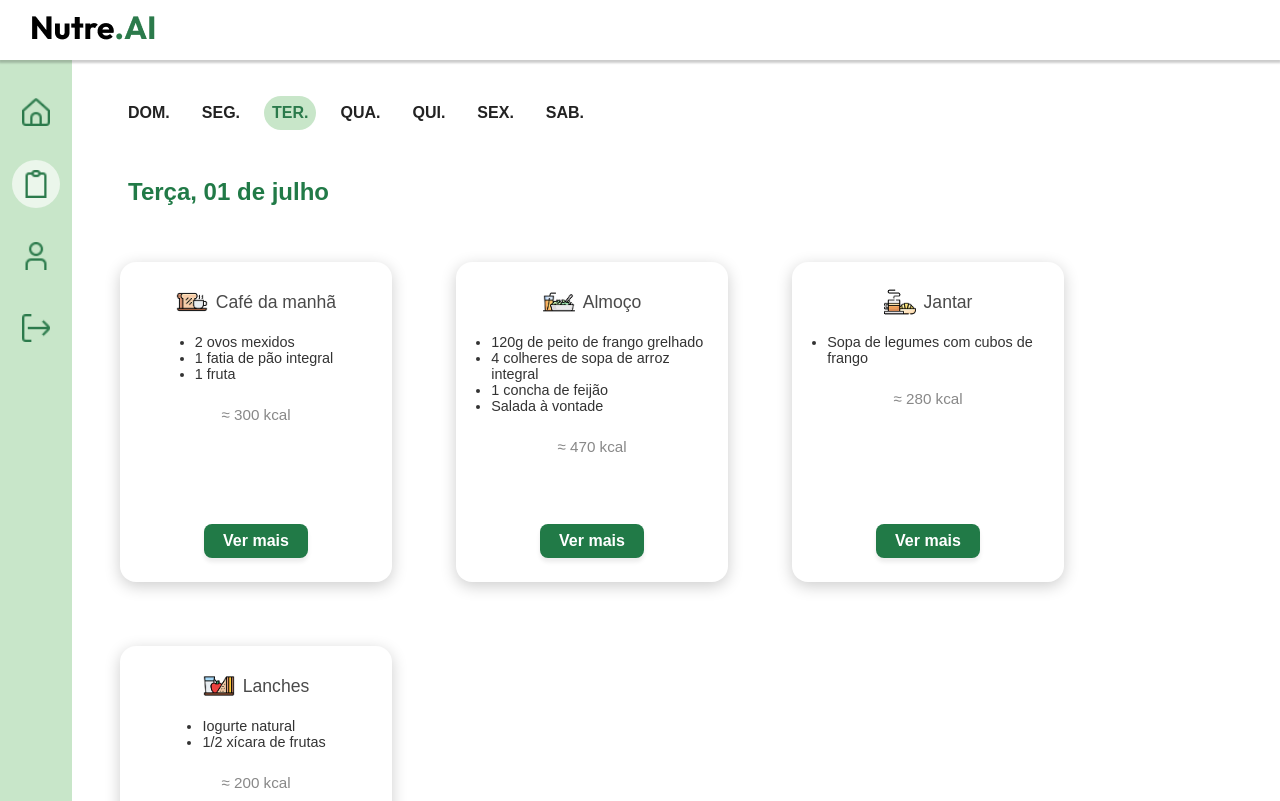
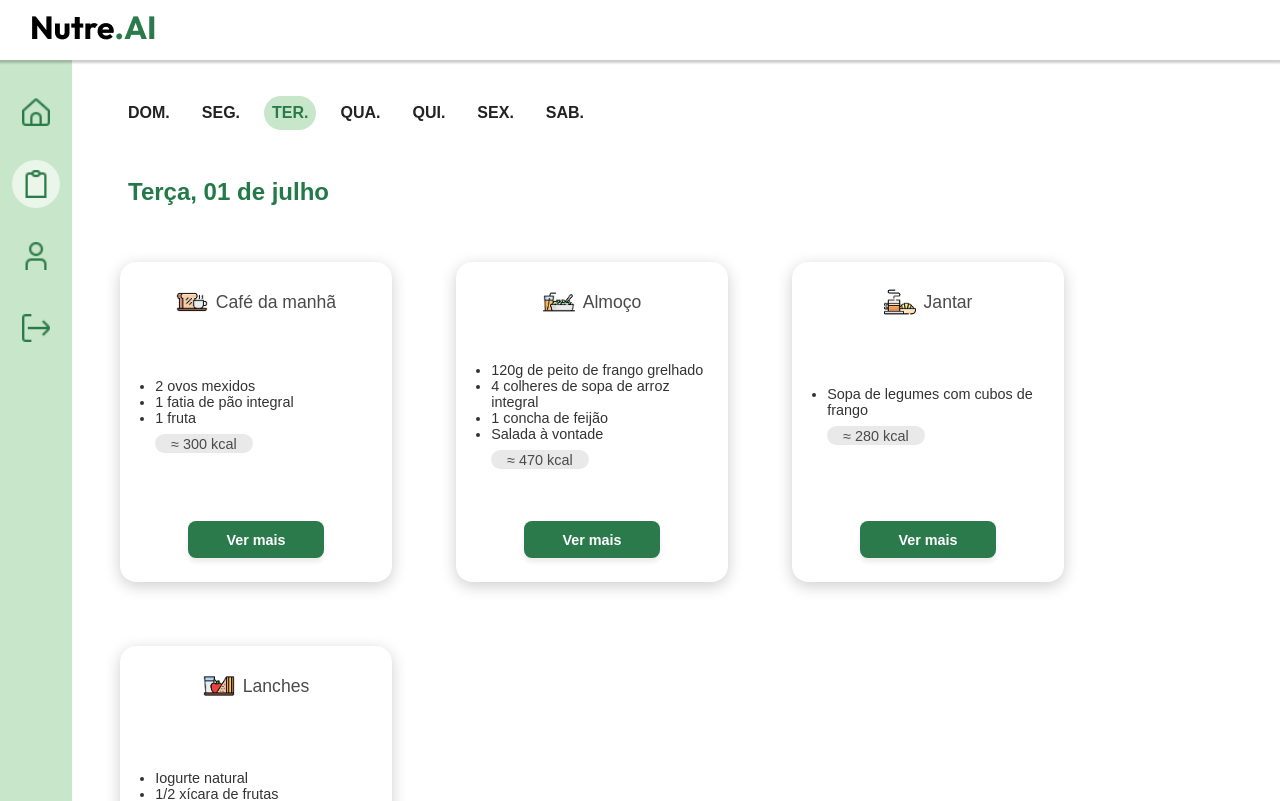
Before and after one commit to John-Cavalcanti/Diet_App, a React (Vite) app in the folder frontend/nutreai/: page /myplans in a window 1280 px wide. Shown: the top 801 px of the page. Built offline with nearby package versions, Linux system fonts and the light colour scheme.

Commit message:
style: ajustes de alinhamento dos items

```diff
--- a/frontend/nutreai/src/pages/myplans/components/meal-card.tsx
+++ b/frontend/nutreai/src/pages/myplans/components/meal-card.tsx
@@ -22,8 +22,8 @@ export function MealCard({ icon, title, items, calories }: MealCardProps) {
         {items.map((item, idx) => (
           <li key={idx}>{item}</li>
         ))}
+      <Calories>{`≈ ${calories} kcal`}</Calories>
       </Items>
-      <Calories>{`≈ ${calories} kcal`}</Calories>
       <Button>Ver mais</Button>
     </Card>
   )
@@ -83,7 +83,6 @@ const Card = styled.div`
   flex-direction: column;
   align-items: center;
   justify-content: space-between;
-  gap: 1rem;
 `
 
 const Header = styled.div`
@@ -104,36 +103,36 @@ const Title = styled.h3`
 `
 
 const Items = styled.ul`
-  margin-left: 1rem;
   font-size: 0.9rem;
   color: #333;
   list-style: disc;
-  padding-left: 0;
+  padding-left: 1rem;
+  max-height: 8rem;
+  overflow-y: auto;
+  width: 100%;
 `
 
 const Calories = styled.div`
-  font-size: 0.95rem;
-  color: #888;
+  font-size: 0.9rem;
+  color: #4A4A4A;
+  background: #E9E9E9;
+  border-radius: 16px;
+  padding: 0.1rem 1rem;
+  display: inline-block;
   margin-top: 0.5rem;
   margin-bottom: 0.5rem;
 `
 
 const Button = styled.button`
-  background: #217A47;
+  background: ${({ theme }) => theme["green-700"]};
   color: #fff;
   border: none;
   border-radius: 8px;
   box-shadow: 0px 4px 4px rgba(0,0,0,0.08);
-  padding: 0.5rem 1.2rem;
-  font-size: 1rem;
+  width: 8.5rem;
+  height: 2.3rem;
+  font-size: 0.9rem;
   font-weight: 600;
   cursor: pointer;
-  margin-top: auto;
   align-self: center;
-  transition: background 0.2s;
-  display: block;
-
-  &:hover {
-    background: #2B7A4B;
-  }
 `
```
